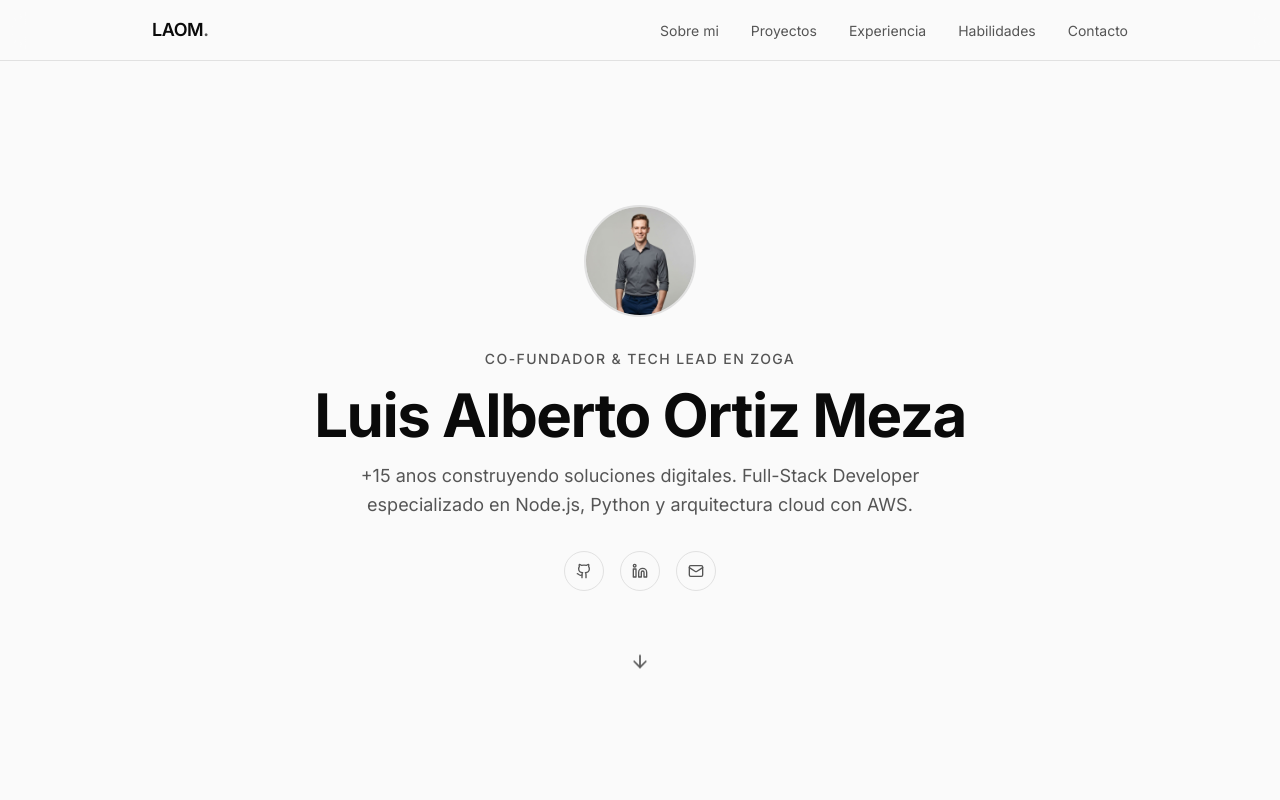
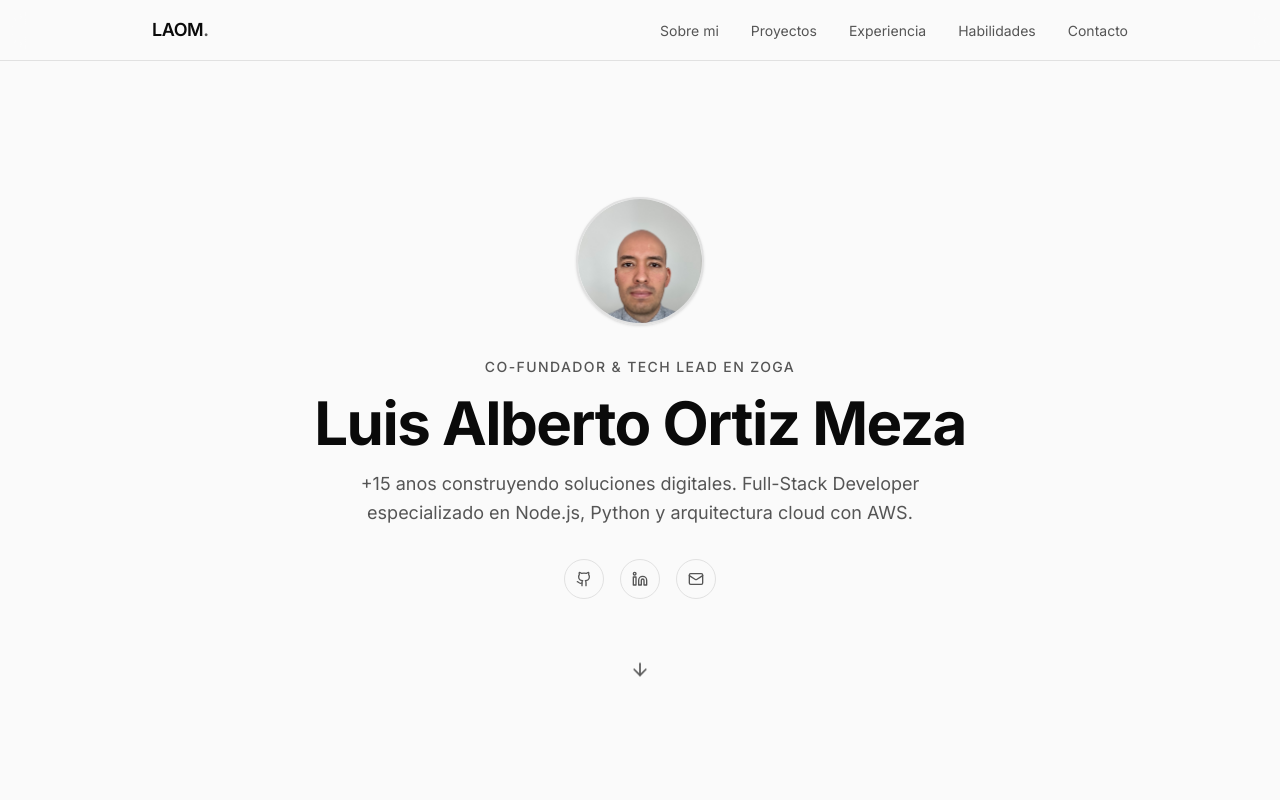
Before and after one commit to MrCalamitus/mrcalamitus, a Next.js app: page / in a window 1280 px wide. Shown: the top 800 px of the page. Built offline with nearby package versions, Linux system fonts and the light colour scheme.

Commit message:
feat: update hero component to display user portrait\n\nSave real photo and adjust hero component for better display

```diff
--- a/components/hero.tsx
+++ b/components/hero.tsx
@@ -5,12 +5,12 @@ export function Hero() {
   return (
     <section className="flex min-h-screen items-center justify-center px-6 pt-20">
       <div className="mx-auto flex max-w-5xl flex-col items-center gap-8 text-center">
-        <div className="relative h-28 w-28 overflow-hidden rounded-full border-2 border-border">
+        <div className="relative h-32 w-32 overflow-hidden rounded-full border-2 border-border shadow-sm">
           <Image
             src="/images/avatar.jpg"
             alt="Foto de Luis Alberto Ortiz Meza"
             fill
-            className="object-cover"
+            className="object-cover object-top"
             priority
           />
         </div>
```
Also changed, not shown: public/images/avatar.jpg.
